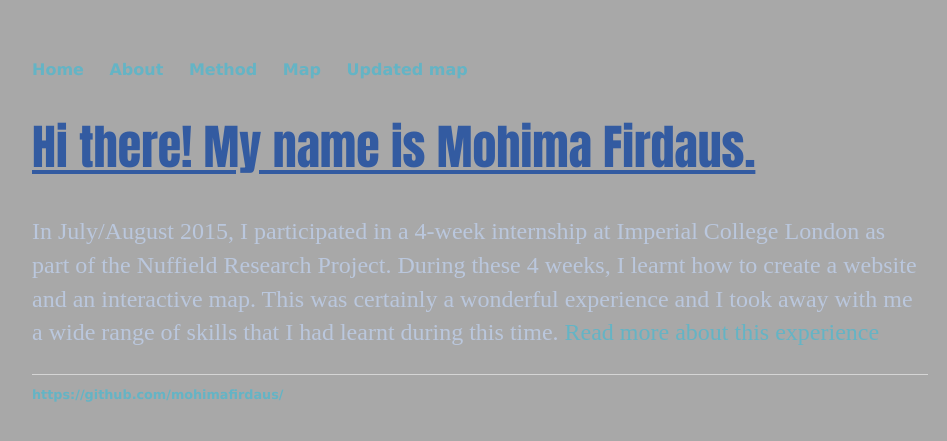
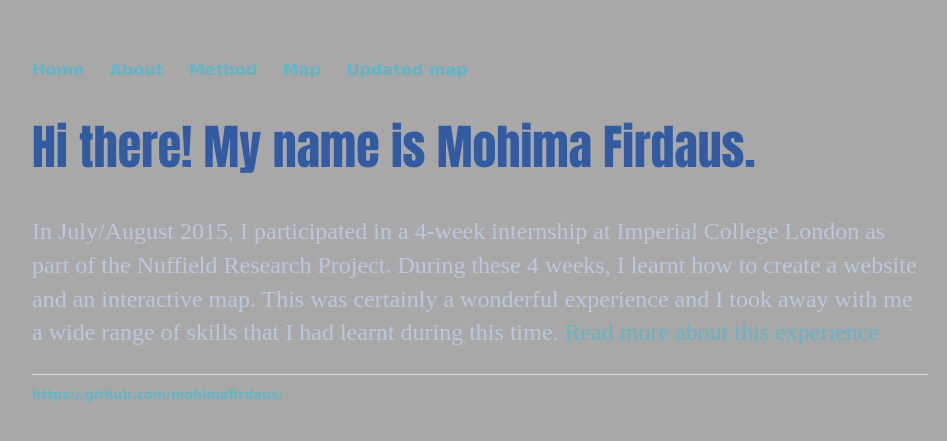
Before and after one commit to mohimafirdaus/mohimafirdaus.github.io, a Jekyll site: the page built from index.html, in a window 1280 px wide. Shown: the top 441 px of the page, without its empty margins (160-1107 px from the left). Built offline with Jekyll 4.4.1, drawn with Linux system fonts in a browser that asks for light colours.

Commit message:
Update main.css

```diff
--- a/css/main.css
+++ b/css/main.css
@@ -8,7 +8,7 @@
     padding: 0px;
     list-style: none;
     font-weight: bold;
-    color: #335ba1;
+    color: #5d82c1;
 }
 nav ul li, footer ul li {
     display: inline;
@@ -26,7 +26,7 @@
     font-size: 3em;
     font-family:'Impact';
     color: #335ba1;
-    text-decoration: underline;
+    text-decoration: bold;
 }
 
 p {
@@ -34,11 +34,12 @@
     line-height: 1.4em;
     font-family:'verdana"f';
     color: #bac7dd;
+    text-decoration:bold;
 }
 h2 {
     font-family:'Helvetica', 'Arial', 'Sans-Serif';
-    color: #397D02;
-    text-decoration: underline;
+    color: #335ba1;
+    text-decoration: bold;
 }
 footer {
     border-top: 1px solid #d5d5d5;
```
